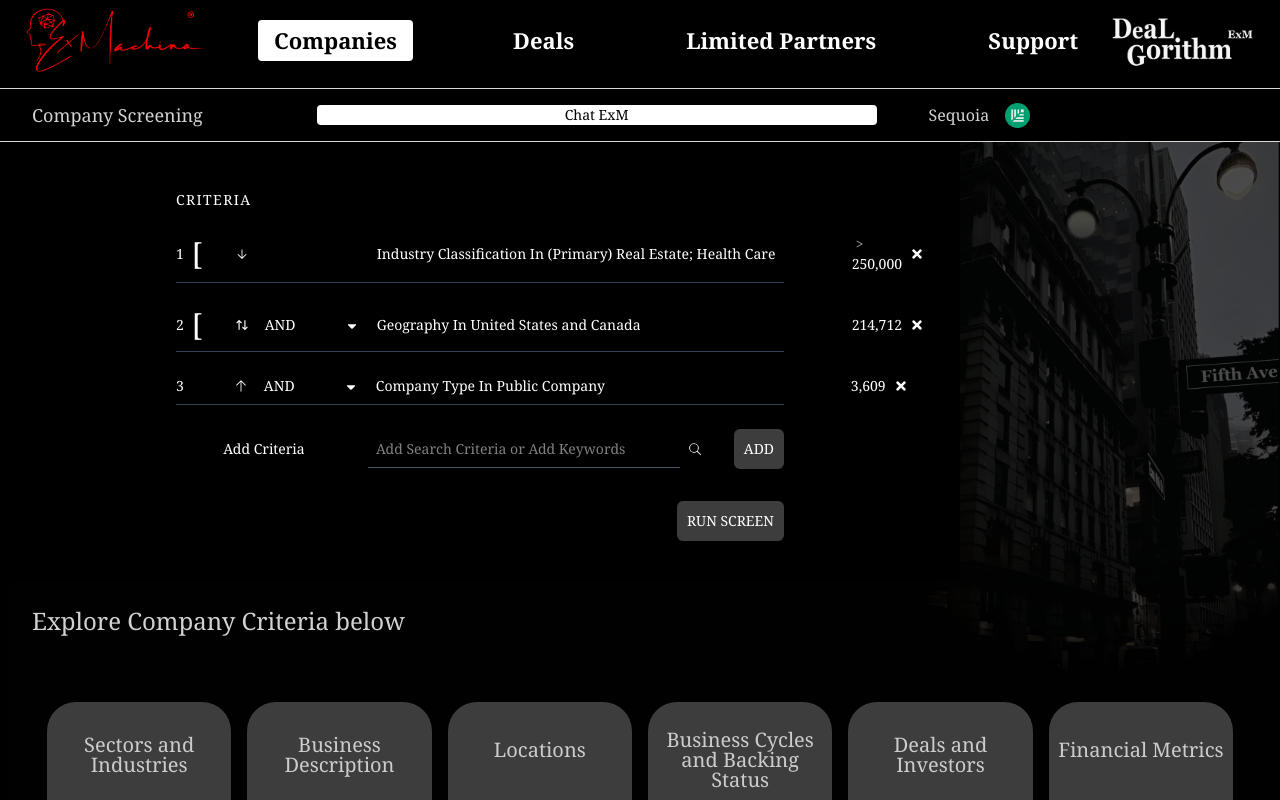
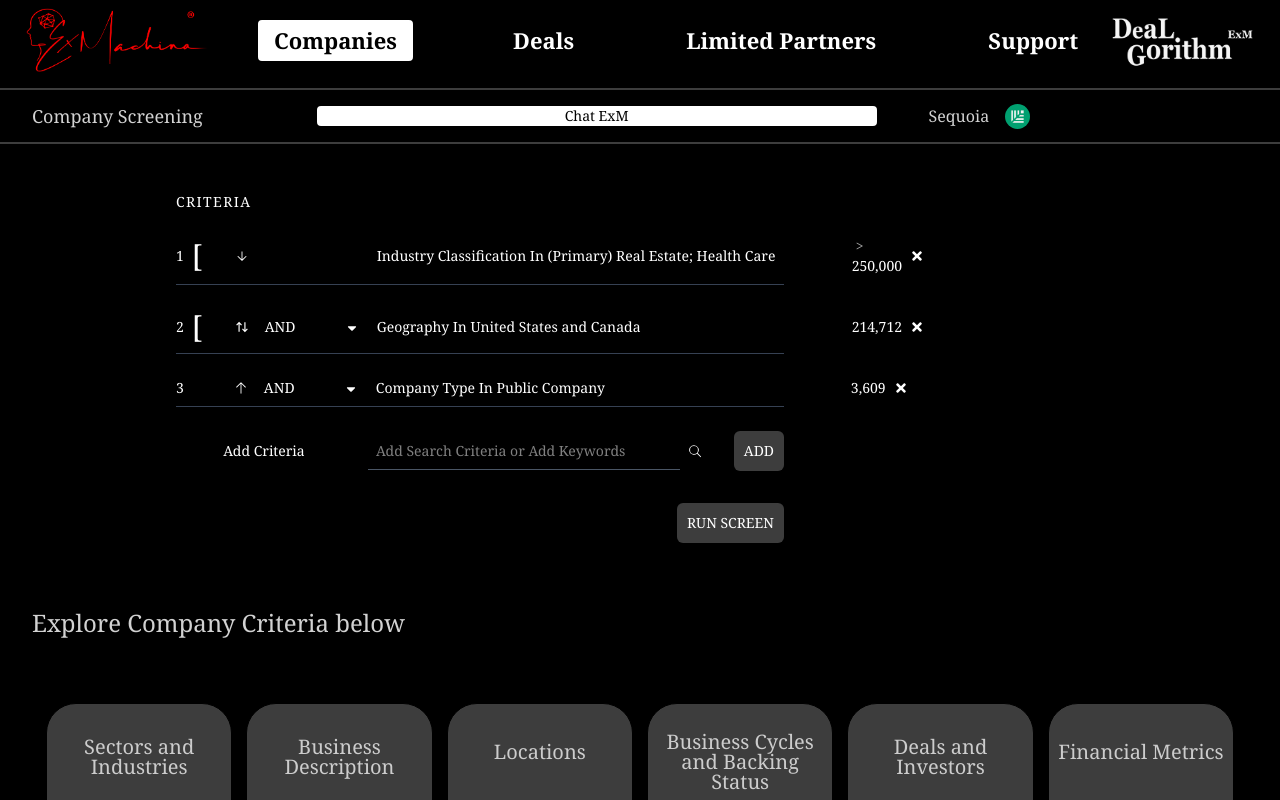
Before and after one commit to hamadhussain/NextJs-UI, a Next.js app: page / in a window 1280 px wide. Shown: the top 800 px of the page. Built offline with nearby package versions, Linux system fonts and the light colour scheme.

Commit message:
Update globals.css

```diff
--- a/src/app/globals.css
+++ b/src/app/globals.css
@@ -10,34 +10,58 @@ body{
 .navFont {
   font-weight: 700;
   font-size: 22px;
+  width: 903px  ;
+  height: 39px;
+}
+.boxHeader {
+  font-weight: 400;
+  font-size: 24px;
 }
 
+.companyScreening {
+  font-size: 22px;
+}
 button,img{
   cursor: pointer;
 }
-.criteria {
-    box-shadow: -57px 98px 28px 94px #080808;
+.Criteria {
+  font-weight: 400;
+  font-size: 16px;}
+.chatEXM {
+  width: 661px;
+  height: 36px;
+}
+.logoIMG{
+
+  width: 202px;
+  height: 114px;
+
 }
 
+.textCriteria{
+  font-weight: 400;
+  font-size: 14px;
+}
 .addButton{
   background-color:rgba(61, 61, 61, 1) ;
   @apply rounded-md;
   padding: 10px 40px;
   ;
 }
+.fontInter{
+  font-family: Inter, sans-serif;
+}
 .borderColor{
-  border: 1px solid rgba(217, 217, 217, 1);
+
+  border: 2px solid #3D3D3D;
  border-top: 0px;
   border-left: 0px;
   border-right: 0px;
+  border-width: 150%;
 }
-
-.borderColorUp{
-/*   border: 1px solid rgba(217, 217, 217, 1);
-  border-bottom: 0px;
-   border-left: 0px;
-   border-right: 0px;
-   padding: 40px 20px; */
+.addCriteria{
+  width: 764.85px;
+  height: 27.7px;
 }
 
 .button{
@@ -78,34 +102,15 @@ button,img{
 
 .box-grid-text {
   font-weight: 400;
-
   font-size: 20px;
   line-height: 100%;
   color: #EBEBEBD2;
   margin-top: 8px;
 }
-.background, .background::before {
+.background{
   background-image: url('/background.png');
   background-position: top right;
   background-size: contain;
   background-repeat: no-repeat;
-  padding-bottom: 120px;
+  padding-bottom: 100px;
 }
-.background {
-   top: 15%;
-  margin: 0;
-  padding: 0;
-  height: 90vh;
-  width: 100%;
-  box-shadow: inset 0 0 20px rgba(0, 0, 0, 0.5);
-}
-
-.background::before {
-  content: '';
-  position: absolute;
-  top: 0;
-  left: 0;
-  right: 0;
-  bottom: 0;
-  box-shadow: inset 1400px -70px 50px rgba(2, 1, 1, 0.7);
-}
```
